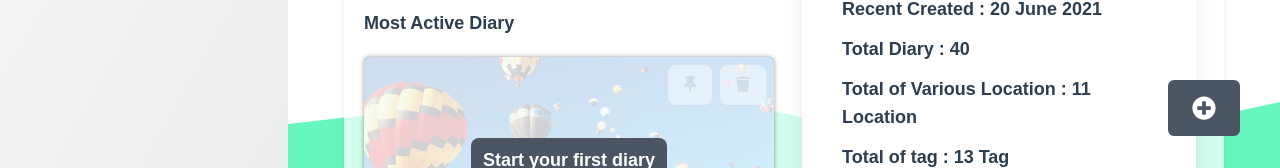
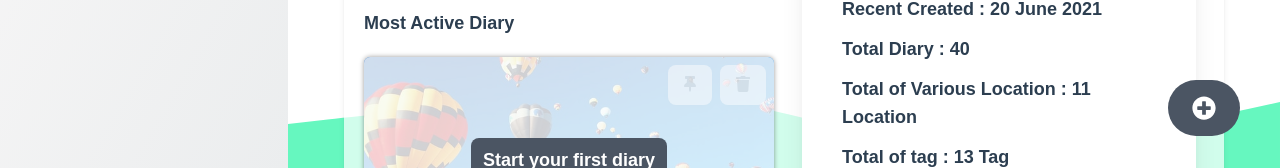
Before and after one commit to gkyla/moralize, a Vue app: page / in a window 1280 px wide. Shown: the part 632-800 px from the top of the page. Built offline with nearby package versions, Linux system fonts and the light colour scheme; what @ckeditor/ckeditor5-vue would draw is missing.

Commit message:
edit modalOpen button

```diff
--- a/src/components/AddButtonHandler.vue
+++ b/src/components/AddButtonHandler.vue
@@ -1,7 +1,7 @@
 <template>
   <div id="button">
     <button
-      class="nav-link md:bg-gray-600 md:text-white md:hover:bg-gray-400"
+      class="nav-link md:bg-gray-600 md:text-white md:hover:bg-gray-400 rounded-full"
       @click="modalOpen = !modalOpen"
     >
       <font-awesome-icon class="text-2xl" icon="plus-circle" />
```
